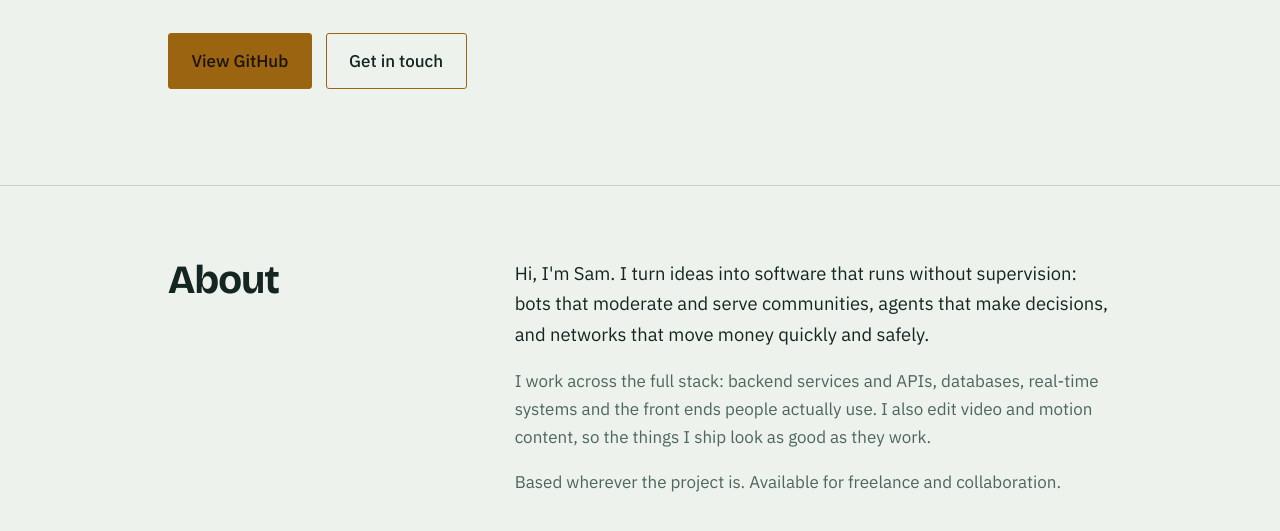
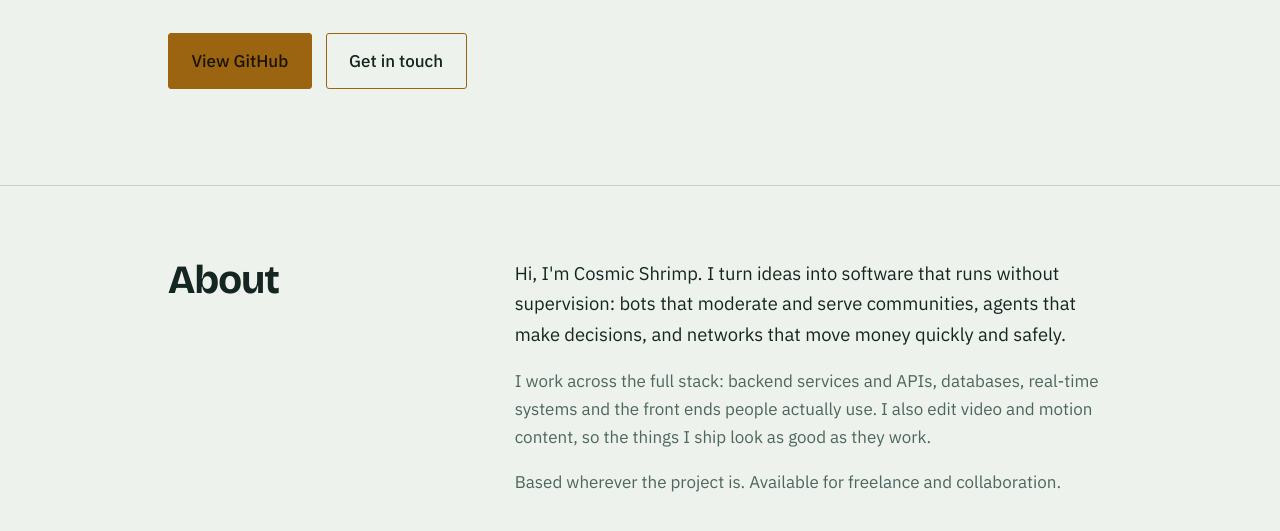
Before and after one commit to TheSerpentMaster/TheSerpentMaster.github.io, a plain HTML site: page index.html in a window 1280 px wide. Shown: the part 537-1068 px from the top of the page. Drawn offline with nearby package versions, Linux system fonts and the light colour scheme.

Commit message:
Update introduction text in index.html

```diff
--- a/index.html
+++ b/index.html
@@ -215,7 +215,7 @@
     <div class="wrap split">
       <h2>About</h2>
       <div>
-        <p>Hi, I'm Sam. I turn ideas into software that runs without supervision: bots that moderate and serve communities, agents that make decisions, and networks that move money quickly and safely.</p>
+        <p>Hi, I'm Cosmic Shrimp. I turn ideas into software that runs without supervision: bots that moderate and serve communities, agents that make decisions, and networks that move money quickly and safely.</p>
         <p>I work across the full stack: backend services and APIs, databases, real-time systems and the front ends people actually use. I also edit video and motion content, so the things I ship look as good as they work.</p>
         <p>Based wherever the project is. Available for freelance and collaboration.</p>
       </div>
```
